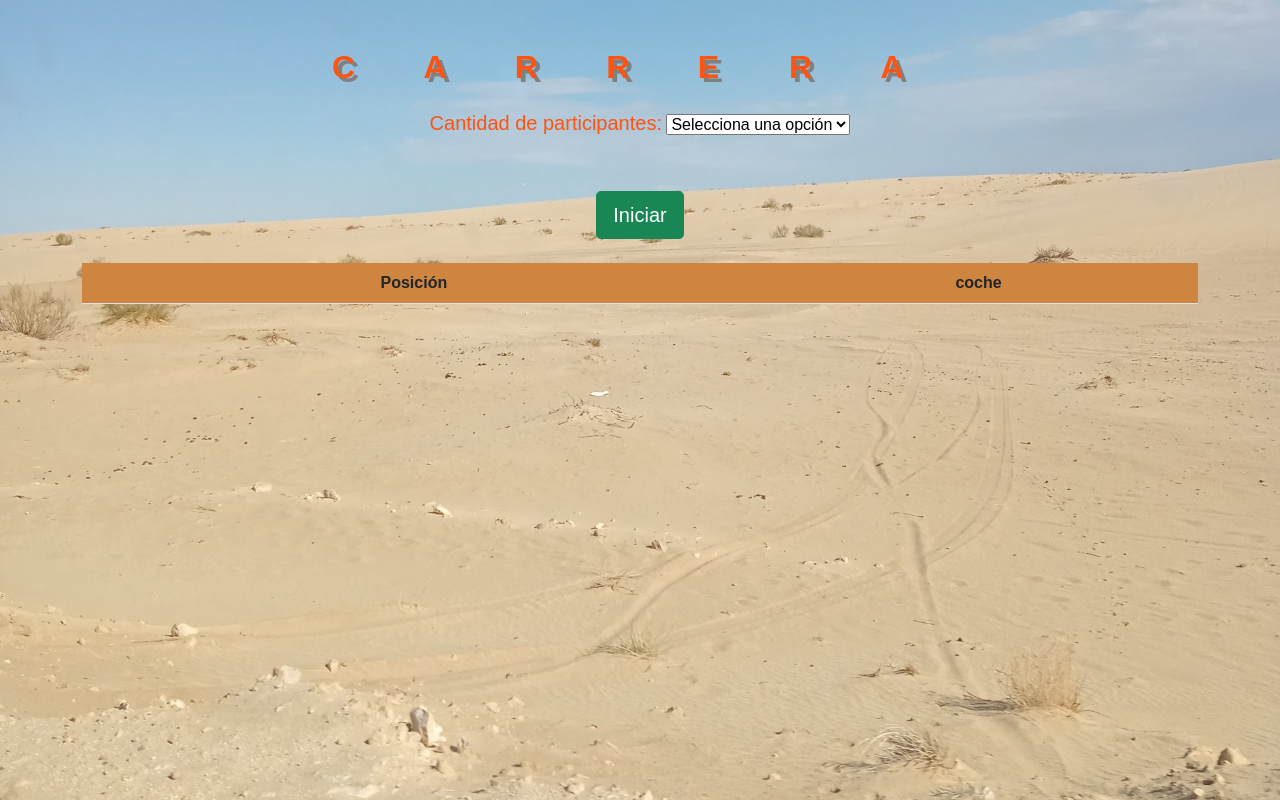
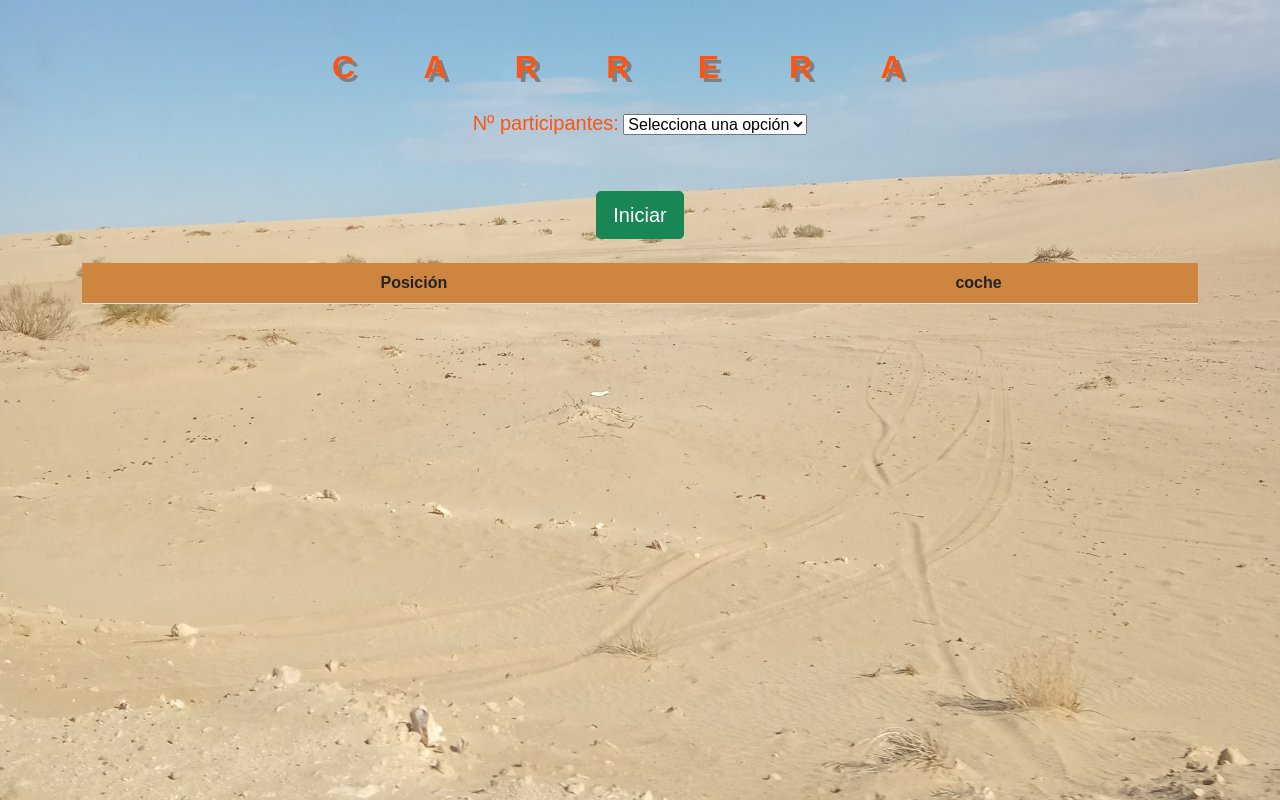
Before and after one commit to montsea999/carrera-de-coches, a plain HTML site: page index.html in a window 1280 px wide. Drawn offline with nearby package versions, Linux system fonts and the light colour scheme.

Commit message:
committing all the changes

```diff
--- a/index.html
+++ b/index.html
@@ -94,7 +94,7 @@
 		<!-- Desplegable para que el usuario elija el número de coches que participarán -->
 		<div class="container-fluid mt-3 text-center">
 			<label for="participantes">
-				<h5>Cantidad de participantes:</h5>
+				<h5>Nº participantes:</h5>
 			</label>
 			<select id="participantes">
 				<option disabled selected value="">Selecciona una opción</option>
```
